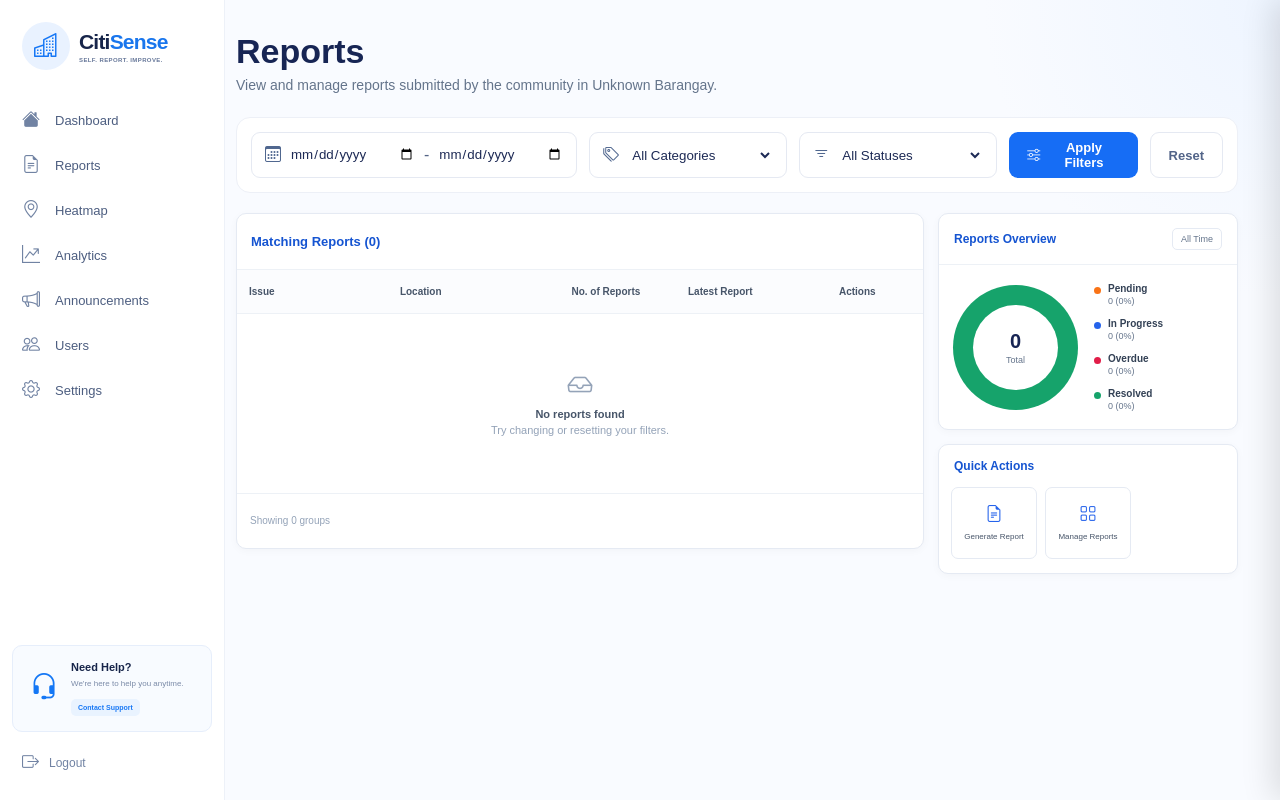
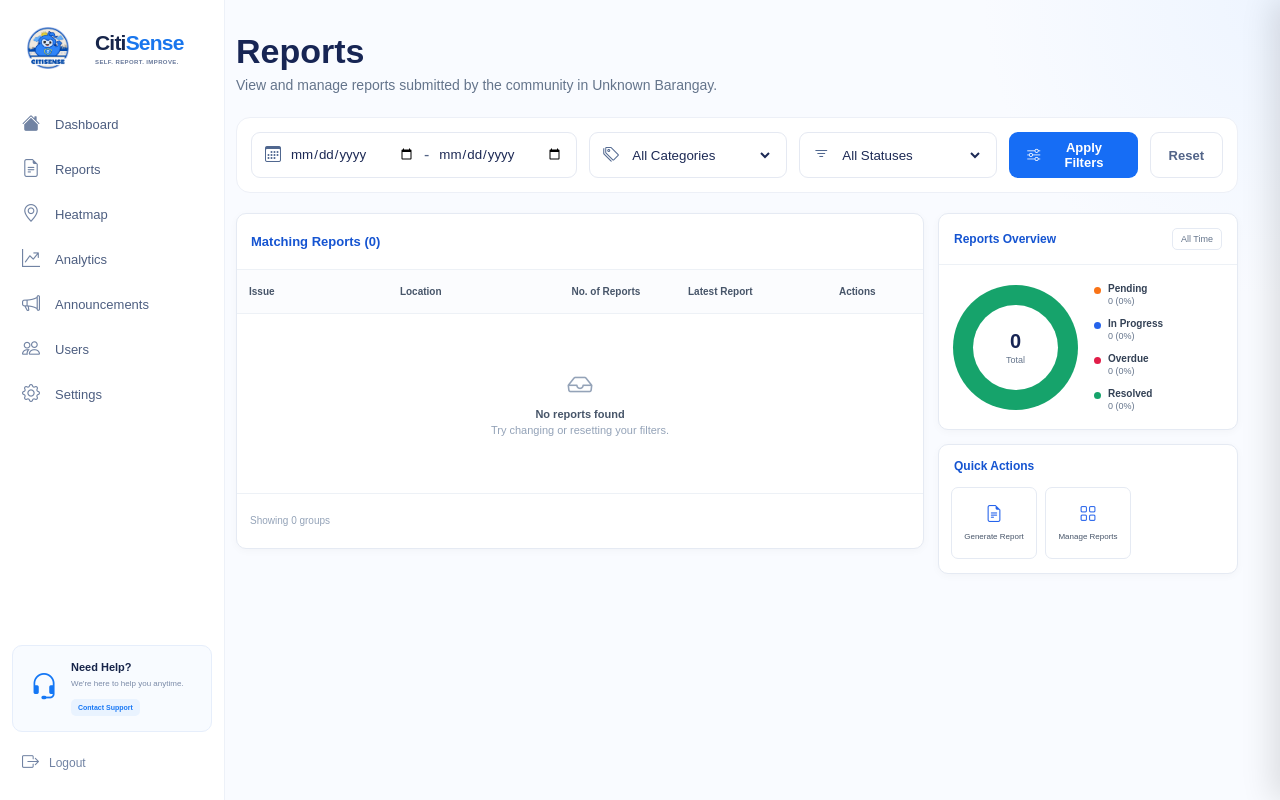
Before and after one commit to chrstille/CITISENSE, a PHP site: page /admin/reports.php in a window 1280 px wide. Run offline with PHP 8.4, Linux system fonts and the light colour scheme; the visitor is signed in with stand-in values (Sample User, id 1); data that the repository does not hold is empty.

Commit message:
added citisense logo

```diff
--- a/admin/partial/sidebar.php
+++ b/admin/partial/sidebar.php
@@ -16,27 +16,21 @@ $currentPage = basename($_SERVER["PHP_SELF"]);
     <aside class="sidebar">
 
 
+
         <!-- BRAND -->
-
         <div class="sidebar-brand">
 
             <div class="brand-icon">
-
-                <i class="bi bi-buildings"></i>
-
+                <img
+                    src="../css/images/brand.png"
+                    alt="CitiSense Logo"
+                    class="sidebar-logo"
+                >
             </div>
 
-
             <div class="brand-text">
-
-                <h2>
-                    Citi<span>Sense</span>
-                </h2>
-
-                <p>
-                    SELF. REPORT. IMPROVE.
-                </p>
-
+                <h2>Citi<span>Sense</span></h2>
+                <p>SELF. REPORT. IMPROVE.</p>
             </div>
 
         </div>
--- a/css/dashboard.css
+++ b/css/dashboard.css
@@ -1160,3 +1160,42 @@ body {
             }
 
         }
+
+/* ==========================================
+   SIDEBAR BRAND LOGO
+========================================== */
+
+.sidebar-brand {
+    display: flex;
+    align-items: center;
+    gap: 12px;
+}
+
+.sidebar-brand .brand-icon {
+    width: 52px;
+    height: 52px;
+    flex-shrink: 0;
+
+    display: flex;
+    align-items: center;
+    justify-content: center;
+
+    background: transparent;
+    border: none;
+    padding: 0;
+}
+
+.sidebar-logo {
+    width: 100%;
+    height: 100%;
+    object-fit: contain;
+    display: block;
+}
+
+.sidebar-brand .brand-text h2 {
+    margin: 0;
+}
+
+.sidebar-brand .brand-text p {
+    margin: 4px 0 0;
+}
--- a/css/sidebar.css
+++ b/css/sidebar.css
@@ -257,3 +257,43 @@
     background: #fff1f2;
     color: #d34d58;
 }
+
+
+/* ==========================================
+   SIDEBAR BRAND LOGO
+========================================== */
+
+.sidebar-brand {
+    display: flex;
+    align-items: center;
+    gap: 12px;
+}
+
+.sidebar-brand .brand-icon {
+    width: 52px;
+    height: 52px;
+    flex-shrink: 0;
+
+    display: flex;
+    align-items: center;
+    justify-content: center;
+
+    background: transparent;
+    border: none;
+    padding: 0;
+}
+
+.sidebar-logo {
+    width: 100%;
+    height: 100%;
+    object-fit: contain;
+    display: block;
+}
+
+.sidebar-brand .brand-text h2 {
+    margin: 0;
+}
+
+.sidebar-brand .brand-text p {
+    margin: 4px 0 0;
+}
```
Also changed, not shown: css/images/brand.png (added).
